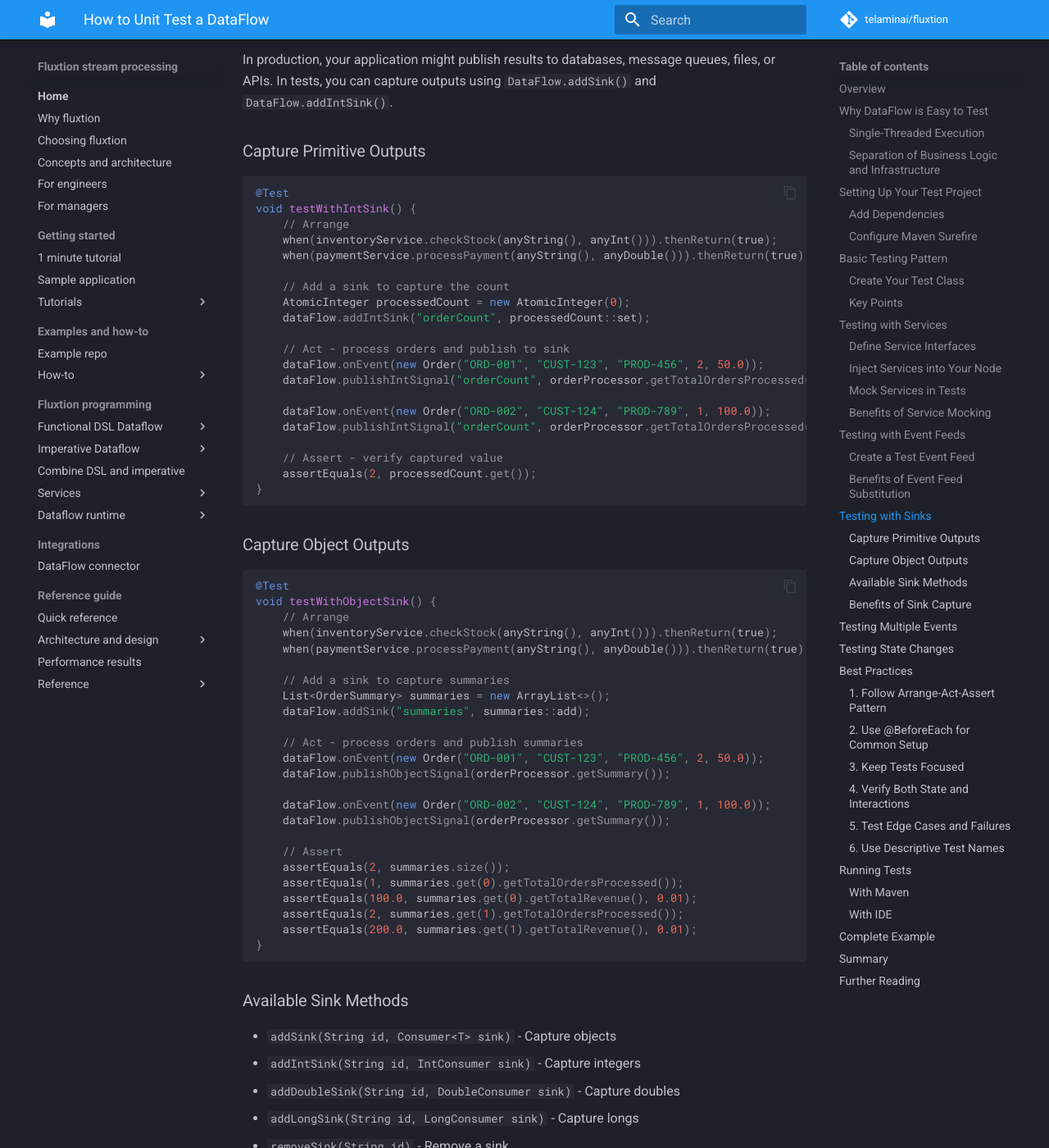
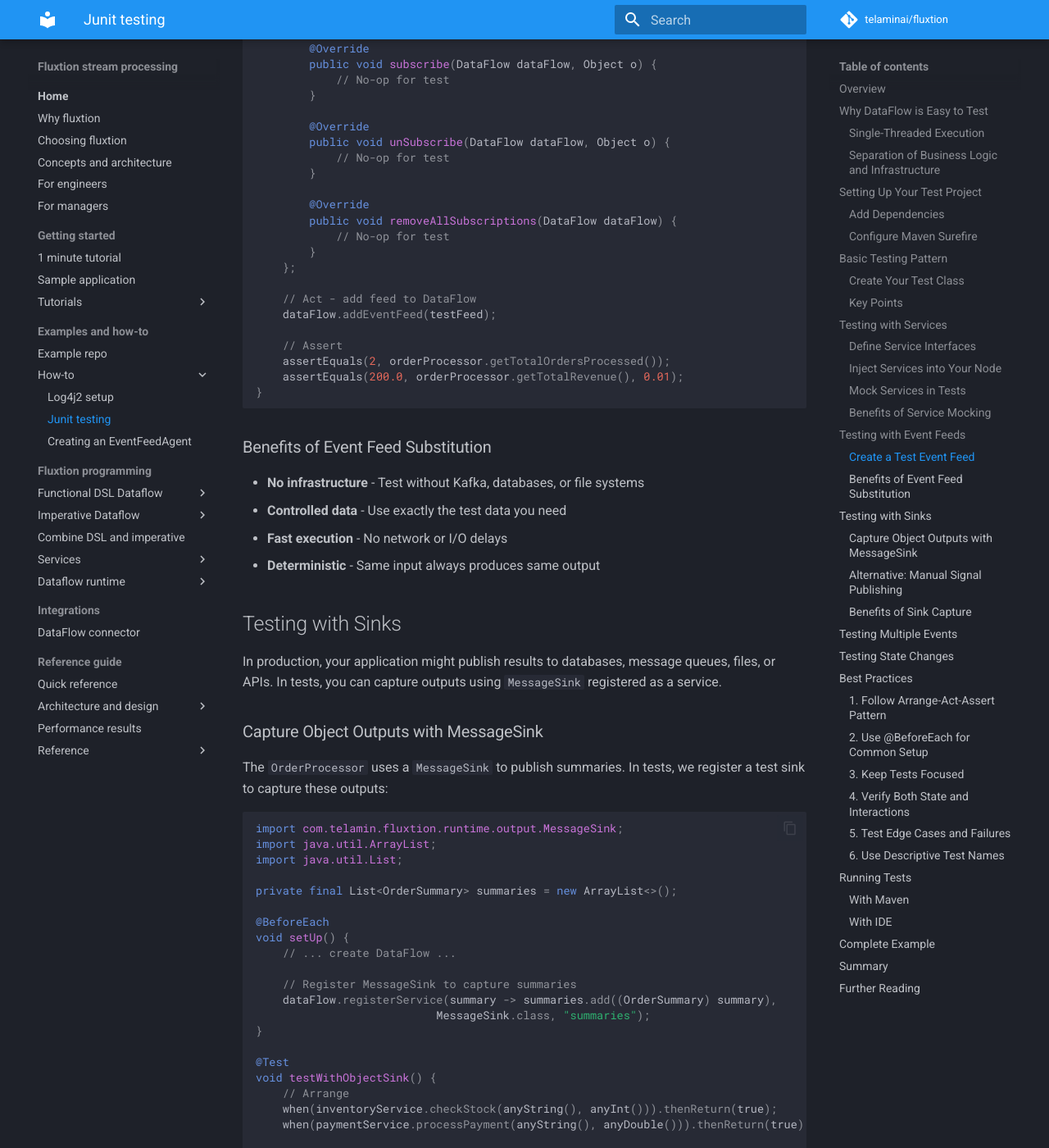
Before and after one commit to telaminai/fluxtion, an MkDocs documentation site: the page built from docs/how-to/unit-testing-dataflow.md, in a window 1280 px wide and 1400 px high, scrolled down 7058 px. Shown: the whole window at 82% size. Built offline with MkDocs 1.6.1 and Material for MkDocs 9.7.7, drawn with Linux system fonts in a browser that asks for light colours; comment, search, counter and statistics services are not loaded; some of the changed text lies outside the part shown.

Commit message:
Update unit testing guide with improved examples and DataFlow patterns
Refined the unit testing documentation to include enhanced examples for building DataFlows, handling dependencies with `@ServiceRegistered`, using `MessageSink` for output capture, and testing multiple events. Updated `mkdocs.yml` to include the new guide. This improves clarity and usability for developers.

````diff
--- a/docs/how-to/unit-testing-dataflow.md
+++ b/docs/how-to/unit-testing-dataflow.md
@@ -114,16 +114,15 @@
 
     @BeforeEach
     void setUp() {
+        // Create processor instance
+        processor = new MyProcessor();
+
         // Build DataFlow with your business logic
-        EventProcessor<?> eventProcessor = DataFlowBuilder.newBuilder("myFlow")
-                .addNode(new MyProcessor(), "processor")
-                .buildAndCompile();
+        dataFlow = DataFlowBuilder.subscribeToNode(processor)
+                .console("Received event: {}")
+                .build();
 
-        dataFlow = eventProcessor.getDataFlow();
         dataFlow.init();
-
-        // Get reference to processor for assertions
-        processor = dataFlow.getNodeById("processor");
     }
 
     @Test
@@ -143,10 +142,12 @@
 ### Key Points
 
 1. **Use `@BeforeEach`** to create a fresh DataFlow for each test
-2. **Call `dataFlow.init()`** to initialize the flow before testing
-3. **Get node references** with `dataFlow.getNodeById()` for assertions
-4. **Process events** with `dataFlow.onEvent()`
-5. **Assert immediately** - no waiting needed
+2. **Create processor instances** before building the DataFlow
+3. **Use `DataFlowBuilder.subscribeToNode()`** to build flows with event handlers
+4. **Call `dataFlow.init()`** to initialize the flow before testing
+5. **Register services** with `new Service<>(mockService, ServiceInterface.class)` wrapper
+6. **Process events** with `dataFlow.onEvent()`
+7. **Assert immediately** - no waiting needed due to synchronous processing
 
 ## Testing with Services
 
@@ -170,11 +171,18 @@
 ```java
 public class OrderProcessor {
 
-    @Inject
     private PaymentService paymentService;
+    private InventoryService inventoryService;
 
-    @Inject
-    private InventoryService inventoryService;
+    @ServiceRegistered
+    public void registerServices(PaymentService paymentService, String name) {
+        this.paymentService = paymentService;
+    }
+
+    @ServiceRegistered
+    public void registerServices(InventoryService inventoryService, String name) {
+        this.inventoryService = inventoryService;
+    }
 
     @OnEventHandler
     public boolean processOrder(Order order) {
@@ -195,6 +203,19 @@
 ### Mock Services in Tests
 
 ```java
+import com.telamin.fluxtion.builder.DataFlowBuilder;
+import com.telamin.fluxtion.runtime.DataFlow;
+import com.telamin.fluxtion.runtime.service.Service;
+import org.junit.jupiter.api.BeforeEach;
+import org.junit.jupiter.api.Test;
+import org.junit.jupiter.api.extension.ExtendWith;
+import org.mockito.Mock;
+import org.mockito.junit.jupiter.MockitoExtension;
+
+import static org.junit.jupiter.api.Assertions.assertEquals;
+import static org.mockito.ArgumentMatchers.*;
+import static org.mockito.Mockito.*;
+
 @ExtendWith(MockitoExtension.class)
 class OrderProcessorTest {
 
@@ -205,22 +226,23 @@
     private InventoryService inventoryService;
 
     private DataFlow dataFlow;
-    private OrderProcessor processor;
+    private OrderProcessor orderProcessor;
 
     @BeforeEach
     void setUp() {
-        EventProcessor<?> eventProcessor = DataFlowBuilder.newBuilder("orderProcessing")
-                .addNode(new OrderProcessor(), "orderProcessor")
-                .buildAndCompile();
+        // Create OrderProcessor instance
+        orderProcessor = new OrderProcessor();
 
-        dataFlow = eventProcessor.getDataFlow();
+        // Build DataFlow subscribing to Order events
+        dataFlow = DataFlowBuilder.subscribeToNode(orderProcessor)
+                .console("Received order: {}")
+                .build();
+
         dataFlow.init();
 
-        processor = dataFlow.getNodeById("orderProcessor");
-
-        // Register mock services
-        dataFlow.registerService(paymentService);
-        dataFlow.registerService(inventoryService);
+        // Register mock services with Service wrapper
+        dataFlow.registerService(new Service<>(paymentService, PaymentService.class));
+        dataFlow.registerService(new Service<>(inventoryService, InventoryService.class));
     }
 
     @Test
@@ -277,6 +303,9 @@
 ### Create a Test Event Feed
 
 ```java
+import com.telamin.fluxtion.runtime.input.EventFeed;
+import java.util.List;
+
 @Test
 void testWithEventFeed() {
     // Arrange
@@ -286,30 +315,38 @@
     // Create test data
     List<Order> orders = List.of(
         new Order("ORD-001", "CUST-123", "PROD-456", 2, 50.0),
-        new Order("ORD-002", "CUST-124", "PROD-789", 1, 100.0),
-        new Order("ORD-003", "CUST-125", "PROD-456", 3, 50.0)
+        new Order("ORD-002", "CUST-124", "PROD-789", 1, 100.0)
     );
 
     // Create a simple test event feed
-    EventFeed<Order> testFeed = new EventFeed<>() {
+    EventFeed testFeed = new EventFeed() {
         @Override
-        public void subscribe() {
+        public void registerSubscriber(DataFlow dataFlow) {
             orders.forEach(dataFlow::onEvent);
         }
 
         @Override
-        public void unSubscribe() {
+        public void subscribe(DataFlow dataFlow, Object o) {
+            // No-op for test
+        }
+
+        @Override
+        public void unSubscribe(DataFlow dataFlow, Object o) {
+            // No-op for test
+        }
+
+        @Override
+        public void removeAllSubscriptions(DataFlow dataFlow) {
             // No-op for test
         }
     };
 
-    // Act - add feed and subscribe
+    // Act - add feed to DataFlow
     dataFlow.addEventFeed(testFeed);
-    testFeed.subscribe();
 
     // Assert
-    assertEquals(3, orderProcessor.getTotalOrdersProcessed());
-    assertEquals(350.0, orderProcessor.getTotalRevenue(), 0.01);
+    assertEquals(2, orderProcessor.getTotalOrdersProcessed());
+    assertEquals(200.0, orderProcessor.getTotalRevenue(), 0.01);
 }
 ```
 
@@ -322,76 +359,75 @@
 
 ## Testing with Sinks
 
-In production, your application might publish results to databases, message queues, files, or APIs. In tests, you can capture outputs using `DataFlow.addSink()` and `DataFlow.addIntSink()`.
+In production, your application might publish results to databases, message queues, files, or APIs. In tests, you can capture outputs using `MessageSink` registered as a service.
 
-### Capture Primitive Outputs
+### Capture Object Outputs with MessageSink
+
+The `OrderProcessor` uses a `MessageSink` to publish summaries. In tests, we register a test sink to capture these outputs:
 
 ```java
-@Test
-void testWithIntSink() {
-    // Arrange
-    when(inventoryService.checkStock(anyString(), anyInt())).thenReturn(true);
-    when(paymentService.processPayment(anyString(), anyDouble())).thenReturn(true);
+import com.telamin.fluxtion.runtime.output.MessageSink;
+import java.util.ArrayList;
+import java.util.List;
 
-    // Add a sink to capture the count
-    AtomicInteger processedCount = new AtomicInteger(0);
-    dataFlow.addIntSink("orderCount", processedCount::set);
+private final List<OrderSummary> summaries = new ArrayList<>();
 
-    // Act - process orders and publish to sink
-    dataFlow.onEvent(new Order("ORD-001", "CUST-123", "PROD-456", 2, 50.0));
-    dataFlow.publishIntSignal("orderCount", orderProcessor.getTotalOrdersProcessed());
+@BeforeEach
+void setUp() {
+    // ... create DataFlow ...
 
-    dataFlow.onEvent(new Order("ORD-002", "CUST-124", "PROD-789", 1, 100.0));
-    dataFlow.publishIntSignal("orderCount", orderProcessor.getTotalOrdersProcessed());
+    // Register MessageSink to capture summaries
+    dataFlow.registerService(summary -> summaries.add((OrderSummary) summary),
+                           MessageSink.class, "summaries");
+}
 
-    // Assert - verify captured value
-    assertEquals(2, processedCount.get());
-}
-```
-
-### Capture Object Outputs
-
-```java
 @Test
 void testWithObjectSink() {
     // Arrange
     when(inventoryService.checkStock(anyString(), anyInt())).thenReturn(true);
     when(paymentService.processPayment(anyString(), anyDouble())).thenReturn(true);
 
-    // Add a sink to capture summaries
-    List<OrderSummary> summaries = new ArrayList<>();
-    dataFlow.addSink("summaries", summaries::add);
+    Order order = new Order("ORD-001", "CUST-123", "PROD-456", 2, 50.0);
 
-    // Act - process orders and publish summaries
-    dataFlow.onEvent(new Order("ORD-001", "CUST-123", "PROD-456", 2, 50.0));
-    dataFlow.publishObjectSignal(orderProcessor.getSummary());
+    // Act - OrderProcessor automatically publishes to sink
+    dataFlow.onEvent(order);
 
-    dataFlow.onEvent(new Order("ORD-002", "CUST-124", "PROD-789", 1, 100.0));
+    // Assert - verify captured summaries
+    assertEquals(1, summaries.size());
+    assertEquals(1, summaries.get(0).getTotalOrdersProcessed());
+    assertEquals(100.0, summaries.get(0).getTotalRevenue(), 0.01);
+}
+```
+
+### Alternative: Manual Signal Publishing
+
+You can also manually publish signals in tests:
+
+```java
+@Test
+void testWithManualPublish() {
+    // Arrange
+    when(inventoryService.checkStock(anyString(), anyInt())).thenReturn(true);
+    when(paymentService.processPayment(anyString(), anyDouble())).thenReturn(true);
+
+    Order order = new Order("ORD-001", "CUST-123", "PROD-456", 2, 50.0);
+
+    // Act - process and manually publish
+    dataFlow.onEvent(order);
     dataFlow.publishObjectSignal(orderProcessor.getSummary());
 
     // Assert
-    assertEquals(2, summaries.size());
-    assertEquals(1, summaries.get(0).getTotalOrdersProcessed());
+    assertEquals(1, summaries.size());
     assertEquals(100.0, summaries.get(0).getTotalRevenue(), 0.01);
-    assertEquals(2, summaries.get(1).getTotalOrdersProcessed());
-    assertEquals(200.0, summaries.get(1).getTotalRevenue(), 0.01);
 }
 ```
-
-### Available Sink Methods
-
-- `addSink(String id, Consumer<T> sink)` - Capture objects
-- `addIntSink(String id, IntConsumer sink)` - Capture integers
-- `addDoubleSink(String id, DoubleConsumer sink)` - Capture doubles
-- `addLongSink(String id, LongConsumer sink)` - Capture longs
-- `removeSink(String id)` - Remove a sink
 
 ### Benefits of Sink Capture
 
 - **Verify outputs** - Ensure correct data is published
 - **No infrastructure** - No databases, queues, or APIs needed
 - **Simple assertions** - Direct access to captured values
-- **Multiple captures** - Test output sequences easily
+- **Automatic capture** - Sinks capture outputs as they're published
 
 ## Testing Multiple Events
 
@@ -551,11 +587,12 @@
 
 The example includes:
 
-- Order processing business logic
+- Order processing business logic with @ServiceRegistered annotations
 - Service interfaces (PaymentService, InventoryService)
+- MessageSink for output capture
 - Comprehensive test suite with 8 different test scenarios
 - Examples of all testing patterns described in this guide
-- Full Maven project setup
+- Full Maven project setup with JUnit 5 and Mockito
 
 ## Summary
 
@@ -563,9 +600,9 @@
 
 1. **Single-threaded execution** - No async complexity
 2. **Synchronous processing** - Immediate assertions
-3. **Service injection** - Easy mocking with `registerService()`
-4. **Event feed substitution** - Test without infrastructure via `addEventFeed()`
-5. **Sink capture** - Verify outputs with `addSink()` and `addIntSink()`
+3. **Service injection** - Easy mocking with `registerService()` using Service wrapper
+4. **Event feed substitution** - Test without infrastructure via `addEventFeed()` and `EventFeed.registerSubscriber()`
+5. **Sink capture** - Verify outputs with `MessageSink` registered as a service
 6. **Business logic focus** - Test behavior, not infrastructure
 
 This approach results in tests that are:
--- a/mkdocs.yml
+++ b/mkdocs.yml
@@ -84,6 +84,7 @@
       - Example repo: example/examples.md
       - How-to:
           - Log4j2 setup: how-to/logging-setup.md
+          - Junit testing: how-to/unit-testing-dataflow.md
           - Creating an EventFeedAgent: example/event-feed-agent.md
   - Fluxtion programming:
       - Functional DSL Dataflow:
````
Also changed, not shown: other parts of docs/how-to/unit-testing-dataflow.md (+7 -3 lines).
